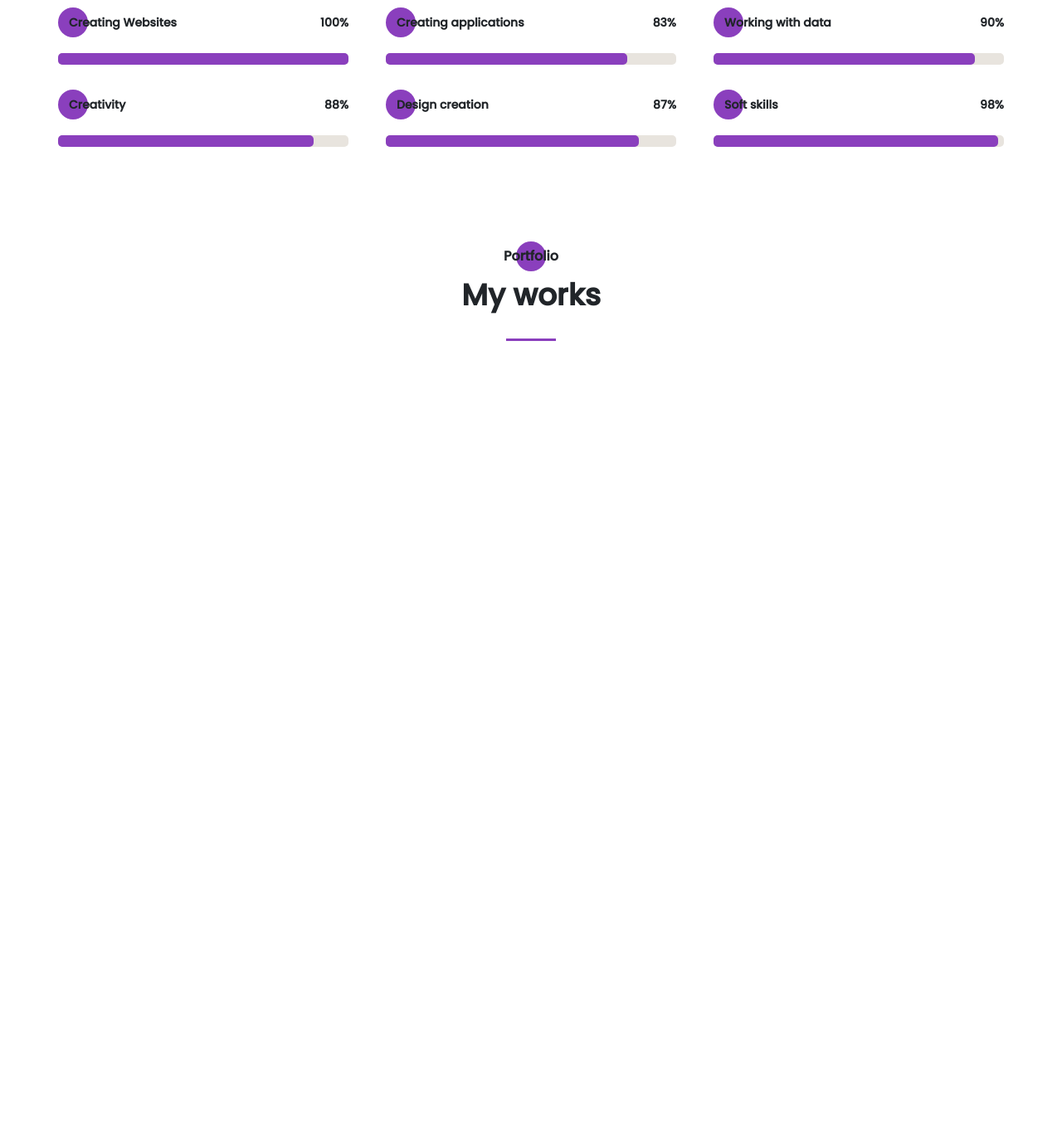
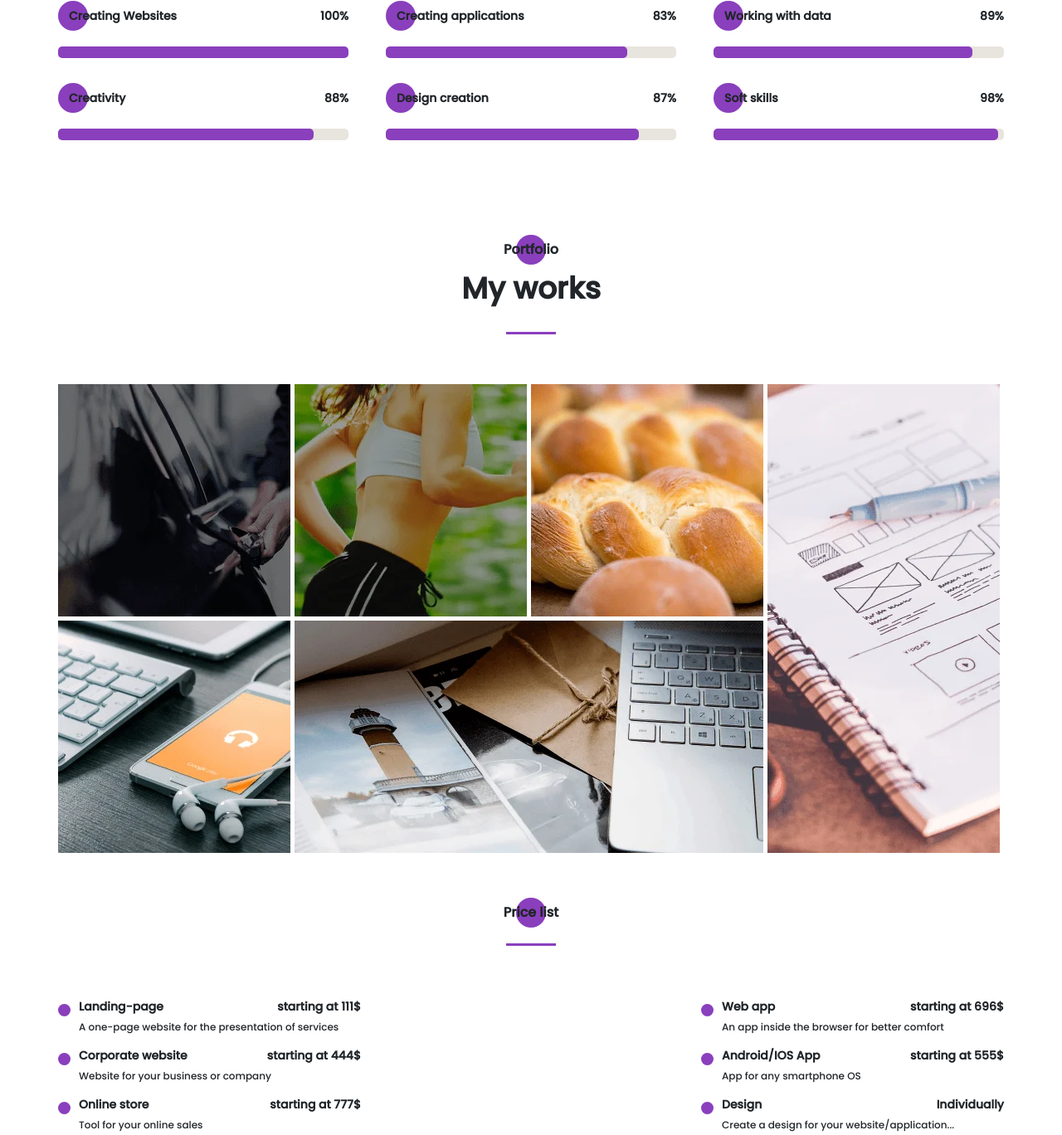
Before and after one commit to AlexFilimili/portfolio, a website: page src/index.html in a window 1280 px wide. Shown: the part 3010-4378 px from the top of the page at 83% size. Before the commit the page ends 3421 px from the top, so only its background shows below. Drawn offline with nearby package versions, Linux system fonts and the light colour scheme; files that its build step writes are made by us from their sources; files whose address does not match are found by name.

Commit message:
block 6 is ready

```diff
--- a/src/index.html
+++ b/src/index.html
@@ -189,7 +189,7 @@
   </section>
   <section class="slills">
     <div class="container">
-      <h2 class="title title__fz16 titles_for_3-4-5-6_screens circles__for_3-4-5-6_screens">Skills</h2>
+      <div class="title title__fz16 titles_for_3-4-5-6_screens circles__for_3-4-5-6_screens">Skills</div>
       <div class="subtitles_for_3-4-5-6_screens title__fz36">What I use in my work</div>
       <div class="divider"></div>
 
@@ -234,78 +234,25 @@
         <div class="skills__percentages-item">
           <div class="skills__percentages-item-value title__fz14">100%</div>
           <div class="skills__percentages-item-title title__fz14 skills__circle">Creating Websites</div>
-          <div class="skills__percentages-item-line-gray" style="
-          height: 14px;
-          width: 100%;
-          background-color:
-          #E8E4DE;
-          position: absolute;
-          bottom: 0;
-          border-radius: 5px;
-          "></div>
-          <div class="skills__percentages-item-line-purple" style="
-          height: 14px;
-          width: 100%;
-          background-color: #8a3fbd;
-          position: absolute;
-          bottom: 0;
-          border-radius: 5px;
-          "></div>
+          <div class="skills__percentages-item-line-gray"></div>
+          <div class="skills__percentages-item-line-purple"></div>
         </div>
         <div class="skills__percentages-item">
           <div class="skills__percentages-item-value title__fz14">83%</div>
           <div class="skills__percentages-item-title title__fz14 skills__circle">Creating applications</div>
-          <div class="skills__percentages-item-line-gray" style="
-          height: 14px;
-          width: 100%;
-          background-color:
-          #E8E4DE;
-          position: absolute;
-          bottom: 0;
-          border-radius: 5px;
-          "></div>
-          <div class="skills__percentages-item-line-purple" style="
-          height: 14px;
-          width: 83%;
-          background-color: #8a3fbd;
-          position: absolute;
-          bottom: 0;
-          border-radius: 5px;
-          "></div>
+          <div class="skills__percentages-item-line-gray"></div>
+          <div class="skills__percentages-item-line-purple"></div>
         </div>
         <div class="skills__percentages-item">
-          <div class="skills__percentages-item-value title__fz14">90%</div>
+          <div class="skills__percentages-item-value title__fz14">89%</div>
           <div class="skills__percentages-item-title title__fz14 skills__circle">Working with data</div>
-          <div class="skills__percentages-item-line-gray" style="
-          height: 14px;
-          width: 100%;
-          background-color:
-          #E8E4DE;
-          position: absolute;
-          bottom: 0;
-          border-radius: 5px;
-          "></div>
-          <div class="skills__percentages-item-line-purple" style="
-          height: 14px;
-          width: 90%;
-          background-color: #8a3fbd;
-          position: absolute;
-          bottom: 0;
-          border-radius: 5px;
-          "></div>
+          <div class="skills__percentages-item-line-gray"></div>
+          <div class="skills__percentages-item-line-purple"></div>
         </div>
         <div class="skills__percentages-item">
           <div class="skills__percentages-item-value title__fz14">88%</div>
           <div class="skills__percentages-item-title title__fz14 skills__circle">Creativity</div>
-          <div class="skills__percentages-item-line-gray" style="
-          height: 14px;
-          width: 100%;
-          background-color:
-          #E8E4DE;
-          position: absolute;
-          bottom: 0;
-          border-radius: 5px;
-          "></div>
+          <div class="skills__percentages-item-line-gray"></div>
           <div class="skills__percentages-item-line-purple" style="
           height: 14px;
           width: 88%;
@@ -318,53 +265,75 @@
         <div class="skills__percentages-item">
           <div class="skills__percentages-item-value title__fz14">87%</div>
           <div class="skills__percentages-item-title title__fz14 skills__circle">Design creation</div>
-          <div class="skills__percentages-item-line-gray" style="
-          height: 14px;
-          width: 100%;
-          background-color:
-          #E8E4DE;
-          position: absolute;
-          bottom: 0;
-          border-radius: 5px;
-          "></div>
-          <div class="skills__percentages-item-line-purple" style="
-          height: 14px;
-          width: 87%;
-          background-color: #8a3fbd;
-          position: absolute;
-          bottom: 0;
-          border-radius: 5px;
-          "></div>
+          <div class="skills__percentages-item-line-gray"></div>
+          <div class="skills__percentages-item-line-purple"></div>
         </div>
         <div class="skills__percentages-item">
           <div class="skills__percentages-item-value title__fz14">98%</div>
           <div class="skills__percentages-item-title title__fz14 skills__circle">Soft skills</div>
-          <div class="skills__percentages-item-line-gray" style="
-          height: 14px;
-          width: 100%;
-          background-color:
-          #E8E4DE;
-          position: absolute;
-          bottom: 0;
-          border-radius: 5px;
-          "></div>
-          <div class="skills__percentages-item-line-purple" style="
-          height: 14px;
-          width: 98%;
-          background-color: #8a3fbd;
-          position: absolute;
-          bottom: 0;
-          border-radius: 5px;
-          "></div>
+          <div class="skills__percentages-item-line-gray"></div>
+          <div class="skills__percentages-item-line-purple"></div>
         </div>
       </div>
     </div>
   </section>
-  <section class="Portfolio">
+  <section class="portfolio">
     <div class="container">
       <h2 class="title title__fz16 titles_for_3-4-5-6_screens circles__for_3-4-5-6_screens">Portfolio</h2>
       <div class="subtitles_for_3-4-5-6_screens title__fz36">My works</div>
       <div class="divider"></div>
+      <div class="portfolio__wrapper">
+        <div class="portfolio__link"><a href="#"><img src="img/uber.webp" alt="uber"></a></div>
+        <div class="portfolio__link"><a href="#"><img src="img/pulse.webp" alt="pulse"></a></div>
+        <div class="portfolio__link"><a href="#"><img src="img/bread.webp" alt="bread"></a></div>
+        <div class="portfolio__link plans"><a href="#"><img src="img/plans.webp" alt="plans"></a></div>
+        <div class="portfolio__link"><a href="#"><img src="img/ipad.webp" alt="ipad"></a></div>
+        <div class="portfolio__link mac"><a href="#"><img src="img/mac.webp" alt="mac"></a></div>
+      </div>
+    </div>
+  </section>
+  <section class="price">
+    <div class="container">
+      <div class="title title__fz16 titles_for_3-4-5-6_screens circles__for_3-4-5-6_screens">Price list</div>
+      <div class="divider"></div>
+      <div class="price__wrapper">
+        <div class="price__item">
+          <div class="price__item-title title__fz14">Landing-page</div>
+          <div class="price__item-price title__fz14">starting at 111$</div>
+          <div class="price__item-decr title__fz12">A one-page website for the presentation of services</div>
+        </div>
+        <div class="price__item">
+          <div class="price__item-title title__fz14">Corporate website</div>
+          <div class="price__item-price title__fz14">starting at 444$</div>
+          <div class="price__item-decr title__fz12">Website for your business or company</div>
+        </div>
+        <div class="price__item">
+          <div class="price__item-title title__fz14">Online store</div>
+          <div class="price__item-price title__fz14">starting at 777$</div>
+          <div class="price__item-decr title__fz12">Tool for your online sales</div>
+        </div>
+        <div class="price__item">
+          <div class="price__item-title title__fz14">Web app</div>
+          <div class="price__item-price title__fz14">starting at 696$</div>
+          <div class="price__item-decr title__fz12">An app inside the browser for better comfort</div>
+        </div>
+        <div class="price__item">
+          <div class="price__item-title title__fz14">Android/IOS App</div>
+          <div class="price__item-price title__fz14">starting at 555$</div>
+          <div class="price__item-decr title__fz12">App for any smartphone OS</div>
+        </div>
+        <div class="price__item">
+          <div class="price__item-title title__fz14">Design</div>
+          <div class="price__item-price title__fz14">Individually</div>
+          <div class="price__item-decr title__fz12">Create a design for your website/application...</div>
+        </div>
+
+      </div>
+    </div>
+  </section>
+  <section class="contact">
+    <div class="container">
+
     </div>
   </section>
 
--- a/src/js/script.js
+++ b/src/js/script.js
@@ -10,3 +10,11 @@ hamburger.addEventListener('click', () => {
 closeElem.addEventListener('click', () => {
     menu.classList.remove('active');
 });
+
+const
+    counters = document.querySelectorAll('.skills__percentages-item-value'),
+    lines = document.querySelectorAll('.skills__percentages-item-line-purple')
+
+    counters.forEach( (item, i) => {
+        lines[i].style.width = item.innerHTML;
+    });
--- /dev/null
+++ b/src/sass/blocks/_contact.scss
@@ -0,0 +1,3 @@
+.contact {
+    padding: 120px 0 91px 0;
+}
--- a/src/sass/blocks/_portfolio.scss
+++ b/src/sass/blocks/_portfolio.scss
@@ -1,3 +1,28 @@
-.Portfolio {
+.portfolio {
     padding-top: 120px;
+    &__wrapper {
+        padding: 60px 0;
+        display: grid;
+        grid-template: repeat(2, 280px) / repeat(4, 280px);
+        grid-auto-rows: 280px;
+        gap: 5px;
+    }
+    .plans {
+        grid-row: 1 / 3;
+        grid-column: 4;
+    }
+    .mac {
+        grid-row: 2;
+        grid-column: 2 / 4;
+    }
+    &__link {
+        transition: all 0.4s;
+        &:hover {
+            transform: scaleX(1.03);
+            }
+        img {
+            width: 100%;
+        }
+
+    }
 }
--- /dev/null
+++ b/src/sass/blocks/_price.scss
@@ -0,0 +1,39 @@
+.price {
+    &__wrapper {
+        margin-top: 63px;
+        display: grid;
+        grid-template: repeat(3, 44px) / repeat(2, 365px);
+        justify-content: space-between;
+        grid-auto-flow: column;
+        row-gap: 15px;
+    }
+    &__item {
+        position: relative;
+        display: grid;
+        grid-template: repeat(2, minmax(1px, auto)) / repeat(2, minmax(1px, auto));
+        &-title {
+            justify-self: start;
+            padding-left: 25px;
+            font-weight: 700;
+        }
+        &-price {
+            font-weight: 700;
+            justify-self: end;
+            align-self: start;
+        }
+        &-decr {
+            padding-left: 25px;
+            grid-column: 1 / 3;
+            align-self: end;
+        }
+        &::before {
+            position: absolute;
+            top: 7px;
+            content: '';
+            width: 15px;
+            height: 15px;
+            border-radius: 100%;
+            background-color: $main-color;
+        }
+    }
+}
--- a/src/sass/blocks/_skills.scss
+++ b/src/sass/blocks/_skills.scss
@@ -27,6 +27,21 @@
         row-gap: 38px;
         &-item {
             position: relative;
+            &-line-gray {
+                height: 14px;
+                width: 100%;
+                background-color: #E8E4DE;
+                position: absolute;
+                bottom: 0;
+                border-radius: 5px;
+            }
+            &-line-purple {
+                height: 14px;
+                background-color: #8a3fbd;
+                position: absolute;
+                bottom: 0;
+                border-radius: 5px;
+            }
             &-title {
                 font-weight: 700;
                 padding-left: 13px;
--- a/src/sass/style.scss
+++ b/src/sass/style.scss
@@ -15,6 +15,8 @@
 @import "blocks/resume";
 @import "blocks/skills";
 @import "blocks/portfolio";
+@import "blocks/price";
+@import "blocks/contact";
 @import "base/media";
 
 .container {
```
Also changed, not shown: dist/css/style.min.css, dist/index.html, dist/js/script.js.
